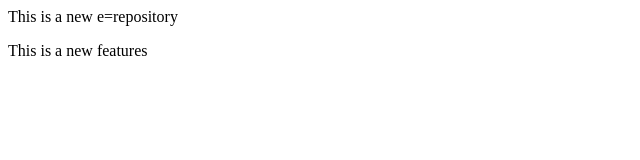
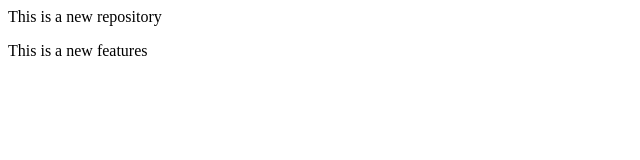
Before and after one commit to Anushkamg-6/Localrepository, a plain HTML site: page index.html in a window 1280 px wide. Shown: the full height of the page, 0-640 px from the left. Drawn offline with Linux system fonts and the light colour scheme.

Commit message:
Add the new feature

```diff
--- a/index.html
+++ b/index.html
@@ -1,2 +1,2 @@
-<p>This is a new e=repository</p>
+<p>This is a new repository</p>
 <p>This is a new features</p>
```
